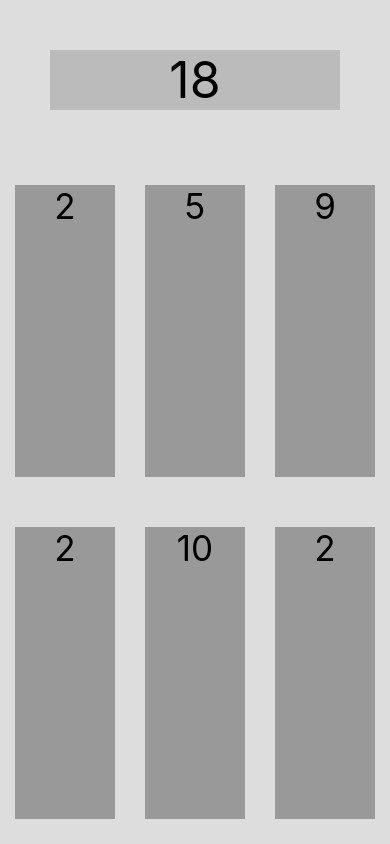
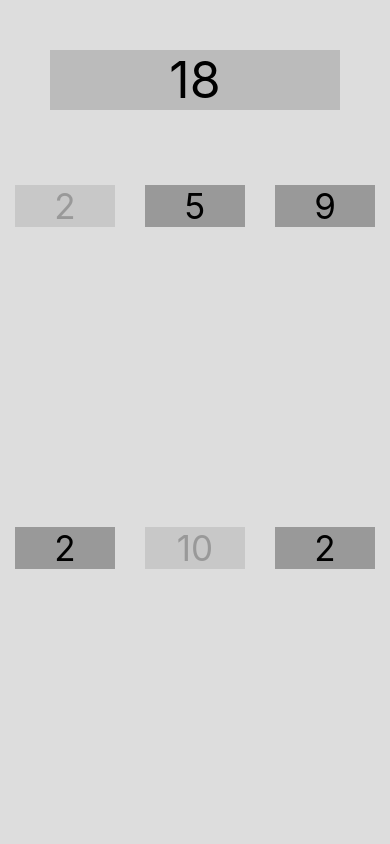
Before and after one commit to torufuruya/TargetSum, a React Native app: screen / in a window 390 px wide. Built offline with nearby package versions, Linux system fonts and the light colour scheme.

Commit message:
Create RandomNumber component

```diff
--- a/src/components/Game.js
+++ b/src/components/Game.js
@@ -1,7 +1,12 @@
 import React from 'react';
- import { View, Text, StyleSheet } from 'react-native';
+import {View, Text, StyleSheet} from 'react-native';
+import RandomNumber from './RandomNumber';
+
 
 class Game extends React.Component {
+  state = {
+    selectedNumbers: [0, 4],
+  };
   randomNumbers = Array
     .from({ length: this.props.randomNumberCount })
     .map(() => 1 + Math.floor(10 * Math.random()))
@@ -9,13 +14,21 @@
     .slice(0, this.props.randomNumberCount - 2)
     .reduce((acc, curr) => acc + curr, 0)
   // TODO: Shuffle the random numbers
+
+  isNumberSelected = (numberIndex) => {
+    return this .state.selectedNumbers.indexOf(numberIndex) >= 0;
+  };
   render() {
     return (
       <View style={styles.container}>
         <Text style={styles.target}>{this.target}</Text>
         <View style={styles.randomContainer}>
           {this.randomNumbers.map((randomNumber, index) =>
-             <Text style={styles.random} key={index}>{randomNumber}</Text>
+            <RandomNumber
+              key={index}
+              number={randomNumber}
+              isSelected={this.isNumberSelected(index)}
+            />
           )}
         </View>
       </View>
--- /dev/null
+++ b/src/components/RandomNumber.js
@@ -0,0 +1,34 @@
+import React from 'react';
+import {Text, StyleSheet, TouchableOpacity} from 'react-native';
+
+class RandomNumber extends React.Component {
+  handlePress = () => {
+    console.log(this.props.number);
+  };
+  render() {
+    return (
+      <TouchableOpacity onPress={this.handlePress}>
+        <Text style={[styles.random, this.props.isSelected && styles.selected]}>
+          {this.props.number}
+        </Text>
+      </TouchableOpacity>
+    );
+  }
+}
+
+const styles = StyleSheet.create({
+  random: {
+    backgroundColor: '#999',
+    width: 100,
+    marginHorizontal: 15,
+    marginVertical: 25,
+    fontSize: 35,
+    textAlign: 'center',
+  },
+
+  selected: {
+    opacity: 0.3,
+  },
+});
+
+export default RandomNumber;
```
Lines whose indentation alone changed are shown as unchanged.
